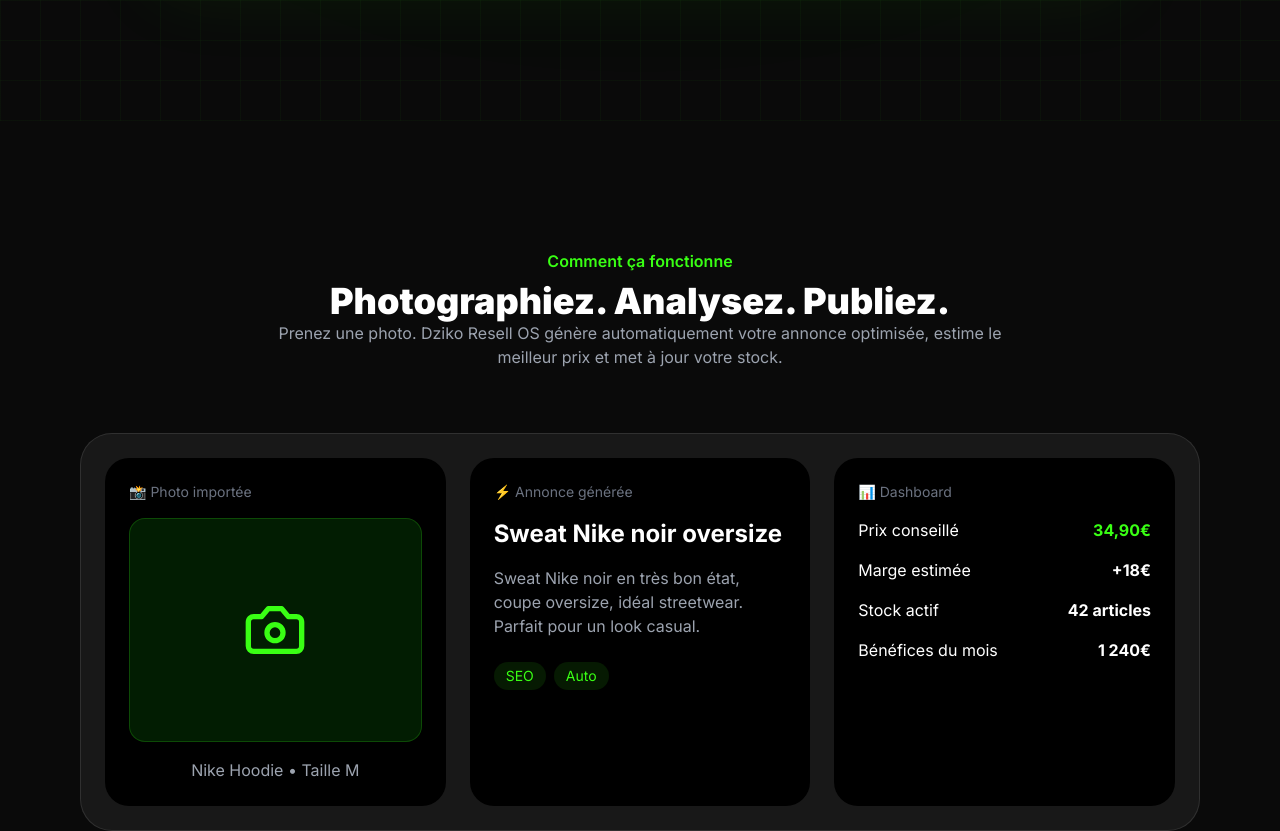
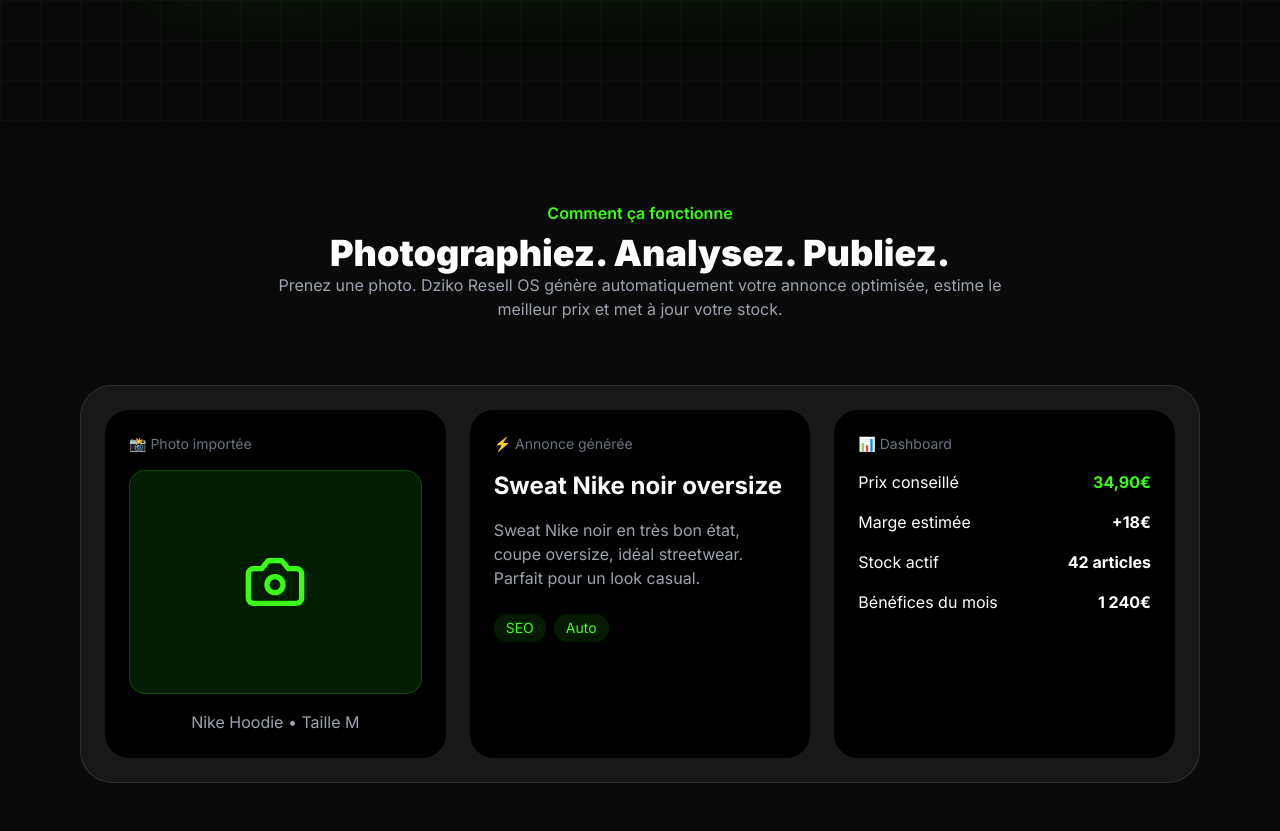
Before and after one commit to Dzikooooo/dzikovinted-ai, a React (Vite) app: page / in a window 1280 px wide. Shown: the part 1160-1991 px from the top of the page. Built offline with nearby package versions, Linux system fonts and the light colour scheme; no server answers.

Commit message:
Adjust padding for Product Preview section

```diff
--- a/src/pages/LandingPage.tsx
+++ b/src/pages/LandingPage.tsx
@@ -265,7 +265,7 @@ export default function LandingPage({ onNavigate }: LandingPageProps) {
             </section>
 
       {/* Product Preview */}
-      <section className="pt-32 pb-0">
+      <section className="pt-20 pb-0">
         <div className="max-w-6xl mx-auto px-4">
 
           <div className="text-center mb-16">
```
